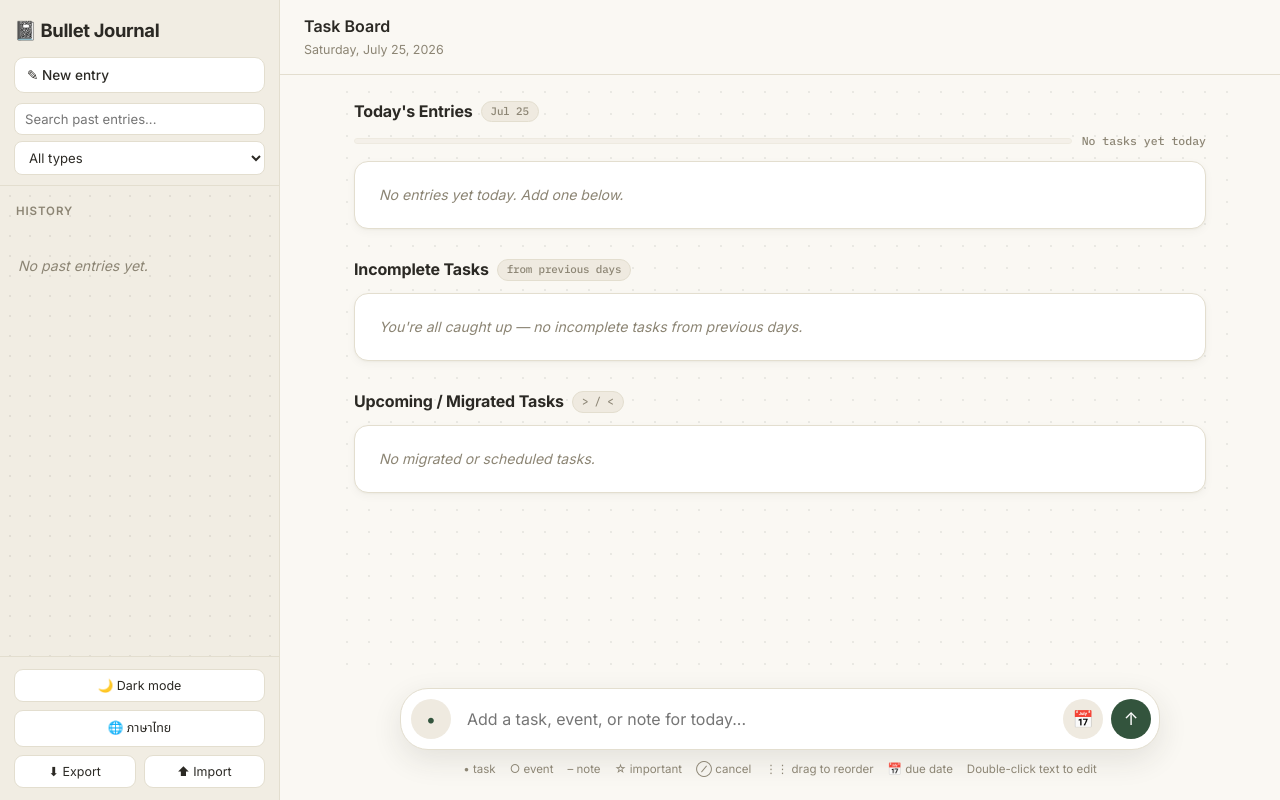
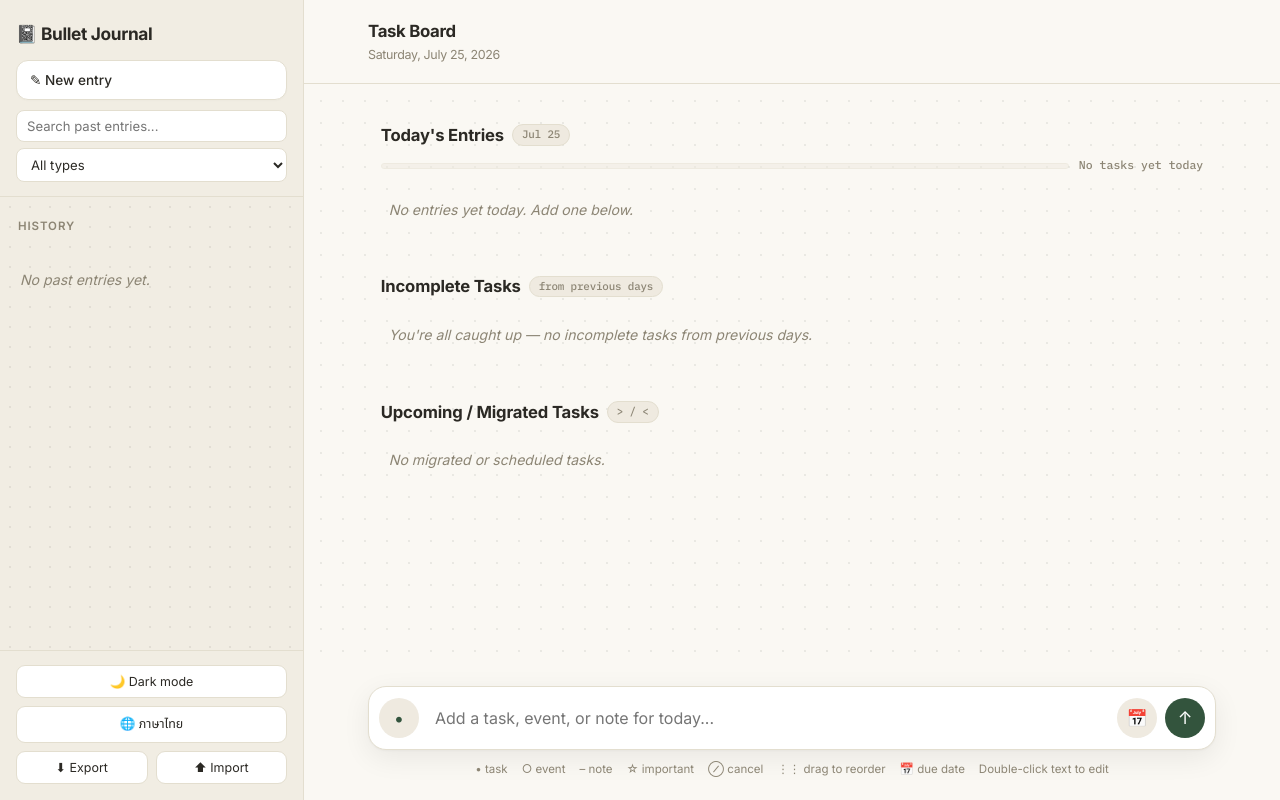
Before and after one commit to thanyabun-S/bullet_journal_1, a plain HTML site: page index.html in a window 1280 px wide. Drawn offline with Linux system fonts and the light colour scheme.

Commit message:
Update index.html

```diff
--- a/index.html
+++ b/index.html
@@ -117,19 +117,19 @@
 
   /* ---------- Sidebar ---------- */
   .sidebar {
-    width: 280px;
+    width: 304px;
     flex-shrink: 0;
     background: var(--sidebar-bg);
     border-right: 1px solid var(--border);
     display: flex;
     flex-direction: column;
     height: 100%;
-    transition: background 0.2s, border-color 0.2s;
+    transition: background 0.2s, border-color 0.2s, width 0.2s;
   }
 
   .sidebar-top {
     flex-shrink: 0;
-    padding: 16px 14px 10px;
+    padding: 20px 16px 14px;
     border-bottom: 1px solid var(--border);
   }
 
@@ -141,7 +141,7 @@
   }
 
   .sidebar-brand h1 {
-    font-size: 1.15rem;
+    font-size: 1.08rem;
     font-weight: 700;
     margin: 0;
     letter-spacing: -0.02em;
@@ -154,8 +154,8 @@
     width: 100%;
     background: var(--surface);
     border: 1px solid var(--border);
-    border-radius: 10px;
-    padding: 9px 12px;
+    border-radius: 12px;
+    padding: 11px 13px;
     font-size: 0.85rem;
     font-weight: 500;
     color: var(--text);
@@ -164,10 +164,11 @@
     display: flex;
     align-items: center;
     gap: 8px;
-    transition: background 0.15s, transform 0.1s;
-  }
-
-  .new-entry-btn:hover { background: var(--hover); }
+    box-shadow: 0 1px 2px rgba(0,0,0,0.02);
+    transition: background 0.15s, border-color 0.15s, transform 0.1s;
+  }
+
+  .new-entry-btn:hover { background: var(--surface); border-color: var(--accent); }
   .new-entry-btn:active { transform: scale(0.98); }
 
   .sidebar-search {
@@ -195,7 +196,7 @@
   .sidebar-history {
     flex: 1;
     overflow-y: auto;
-    padding: 8px 10px 14px;
+    padding: 12px 12px 18px;
     background-image: radial-gradient(var(--dot) 1px, transparent 1px);
     background-size: 20px 20px;
   }
@@ -211,7 +212,7 @@
 
   .sidebar-bottom {
     flex-shrink: 0;
-    padding: 12px 14px;
+    padding: 14px 16px calc(16px + env(safe-area-inset-bottom));
     border-top: 1px solid var(--border);
     display: flex;
     flex-direction: column;
@@ -245,15 +246,15 @@
 
   /* ---------- History day groups ---------- */
   .history-day {
-    margin-bottom: 4px;
+    margin-bottom: 6px;
     border-radius: 10px;
     overflow: hidden;
   }
 
   .history-day summary {
     cursor: pointer;
-    padding: 9px 8px;
-    border-radius: 10px;
+    padding: 10px 10px;
+    border-radius: 12px;
     list-style: none;
     transition: background 0.15s;
   }
@@ -337,7 +338,7 @@
     display: flex;
     align-items: center;
     gap: 10px;
-    padding: 14px 24px;
+    padding: 18px clamp(24px, 5vw, 64px);
     border-bottom: 1px solid var(--border);
   }
 
@@ -354,8 +355,9 @@
   .icon-btn-plain:hover { background: var(--hover); }
 
   .main-topbar-date {
-    font-weight: 600;
-    font-size: 1rem;
+    font-weight: 700;
+    font-size: 1.05rem;
+    letter-spacing: -0.02em;
   }
 
   .main-topbar-date .sub {
@@ -368,21 +370,21 @@
   .board-scroll {
     flex: 1;
     overflow-y: auto;
-    padding: 24px;
-    max-width: 900px;
+    padding: 38px clamp(28px, 6vw, 88px);
+    max-width: 1080px;
     width: 100%;
     margin: 0 auto;
-    background-image: radial-gradient(var(--dot) 1.1px, transparent 1.1px);
+    background-image: radial-gradient(var(--dot) 1px, transparent 1px);
     background-size: 22px 22px;
     background-position: 6px 6px;
   }
 
   .board-section {
-    margin-bottom: 28px;
+    margin-bottom: 38px;
   }
 
   .board-section h2 {
-    font-size: 1rem;
+    font-size: 1.04rem;
     font-weight: 700;
     margin: 0 0 10px;
     display: flex;
@@ -403,11 +405,40 @@
   }
 
   .board-card {
+    background: transparent;
+    border: 0;
+    box-shadow: none;
+    padding: 0;
+  }
+
+  .board-card .entry-list {
+    display: grid;
+    gap: 10px;
+  }
+
+  .board-card .entry-item {
     background: var(--surface);
     border: 1px solid var(--border);
-    border-radius: var(--radius);
-    box-shadow: var(--shadow);
-    padding: 8px 16px;
+    border-radius: 18px;
+    margin: 0;
+    padding: 13px 16px;
+    box-shadow: 0 1px 2px rgba(0,0,0,0.02), 0 7px 20px rgba(0,0,0,0.025);
+  }
+
+  .board-card .entry-item:last-child { border-bottom: 1px solid var(--border); }
+
+  .board-card .entry-item:hover {
+    background: var(--surface);
+    border-color: var(--accent);
+    box-shadow: 0 8px 24px rgba(0,0,0,0.06);
+  }
+
+  .board-card .entry-item.sub-entry {
+    margin: -4px 0 0 28px;
+    border-radius: 14px;
+    background: var(--surface-inset);
+    box-shadow: none;
+    padding: 10px 14px;
   }
 
   /* ---------- Daily progress bar ---------- */
@@ -459,10 +490,12 @@
     align-items: flex-start;
     flex-wrap: wrap;
     gap: 8px 8px;
-    padding: 10px 4px;
+    padding: 11px 4px;
     border-bottom: 1px solid var(--border);
-    transition: box-shadow 0.1s, opacity 0.15s;
-  }
+    transition: background 0.15s, box-shadow 0.1s, opacity 0.15s;
+  }
+
+  .entry-item:hover { background: var(--surface-inset); border-radius: 8px; }
 
   .entry-item:last-child { border-bottom: none; }
 
@@ -715,27 +748,27 @@
   /* ---------- Composer (ChatGPT-style input) ---------- */
   .composer-wrap {
     flex-shrink: 0;
-    padding: 10px 24px calc(22px + env(safe-area-inset-bottom));
+    padding: 14px clamp(24px, 5vw, 64px) calc(22px + env(safe-area-inset-bottom));
     display: flex;
     flex-direction: column;
     align-items: center;
     position: sticky;
     bottom: 0;
-    background: var(--bg);
+    background: linear-gradient(to bottom, transparent, var(--bg) 28%);
     z-index: 10;
   }
 
   .composer {
     width: 100%;
-    max-width: 760px;
+    max-width: 900px;
     display: flex;
     align-items: center;
     gap: 8px;
     background: var(--surface);
     border: 1px solid var(--border);
-    border-radius: 28px;
-    box-shadow: var(--shadow-lg);
-    padding: 8px 8px 8px 10px;
+    border-radius: 18px;
+    box-shadow: 0 8px 28px rgba(0,0,0,0.07), 0 1px 2px rgba(0,0,0,0.03);
+    padding: 9px 10px;
   }
 
   /* ---------- Collapsible type picker (popover) ---------- */
@@ -929,7 +962,13 @@
     justify-content: center;
     margin-top: 10px;
     flex-wrap: wrap;
-    max-width: 760px;
+    max-width: 900px;
+  }
+
+  @media (min-width: 861px) {
+    .quick-filters { display: flex; padding: 10px clamp(24px, 5vw, 64px) 0; }
+    .quick-filter { min-height: 34px; font-size: 0.76rem; }
+    .board-scroll[data-board-view="important"] .board-section { display: block; }
   }
 
   .legend span { display: flex; align-items: center; gap: 4px; }
```
